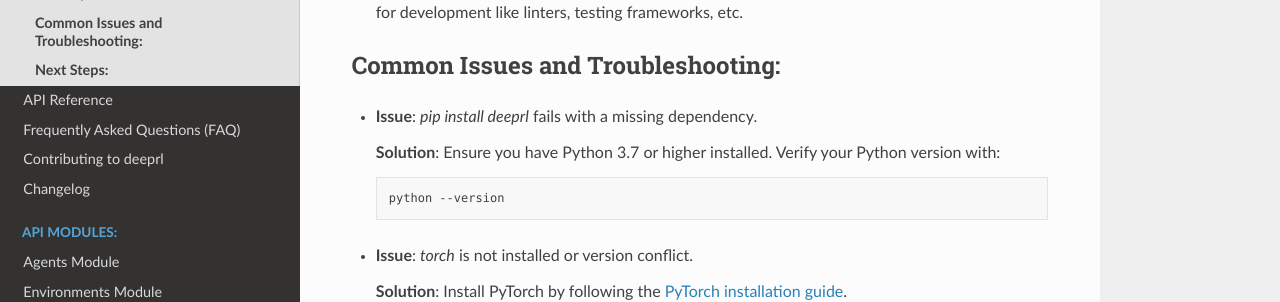
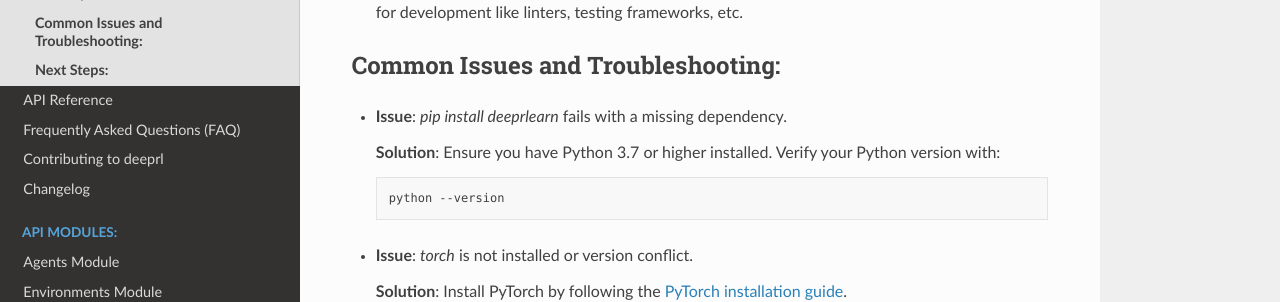
Before and after one commit to MaxGalindo150/deeprl, a Sphinx documentation site: the page built from docs/source/installation.rst, in a window 1280 px wide and 900 px high, scrolled down 1029 px. Shown: the part 279-581 px from the top of the window. Built offline with Sphinx 7.4.7 and the Read the Docs theme 3.1.0, drawn with Linux system fonts in a browser that asks for light colours; pages that are not in the unit, such as notebooks, are missing from menus.

Commit message:
documentation

```diff
--- a/docs/source/installation.rst
+++ b/docs/source/installation.rst
@@ -58,7 +58,7 @@
 
 **Common Issues and Troubleshooting:**
 --------------------------------------
-- **Issue**: *pip install deeprl* fails with a missing dependency.
+- **Issue**: *pip install deeprlearn* fails with a missing dependency.
 
   **Solution**: Ensure you have Python 3.7 or higher installed. Verify your Python version with:
 
```
